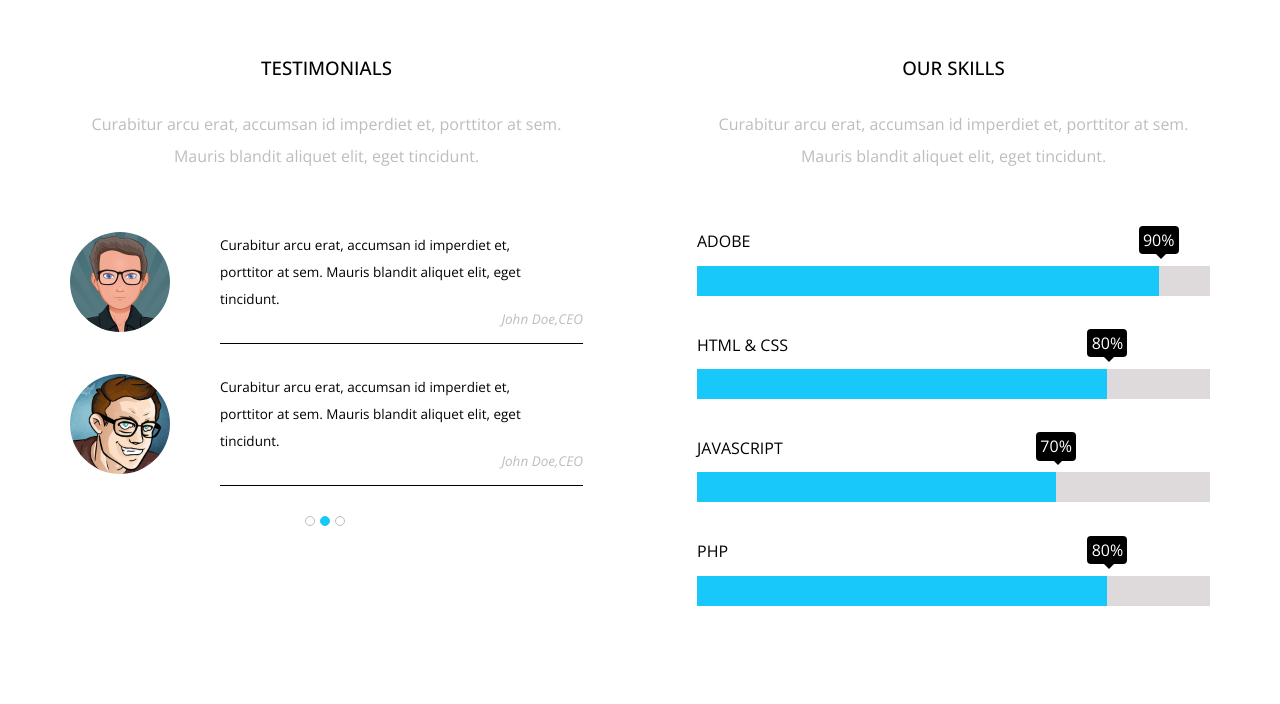
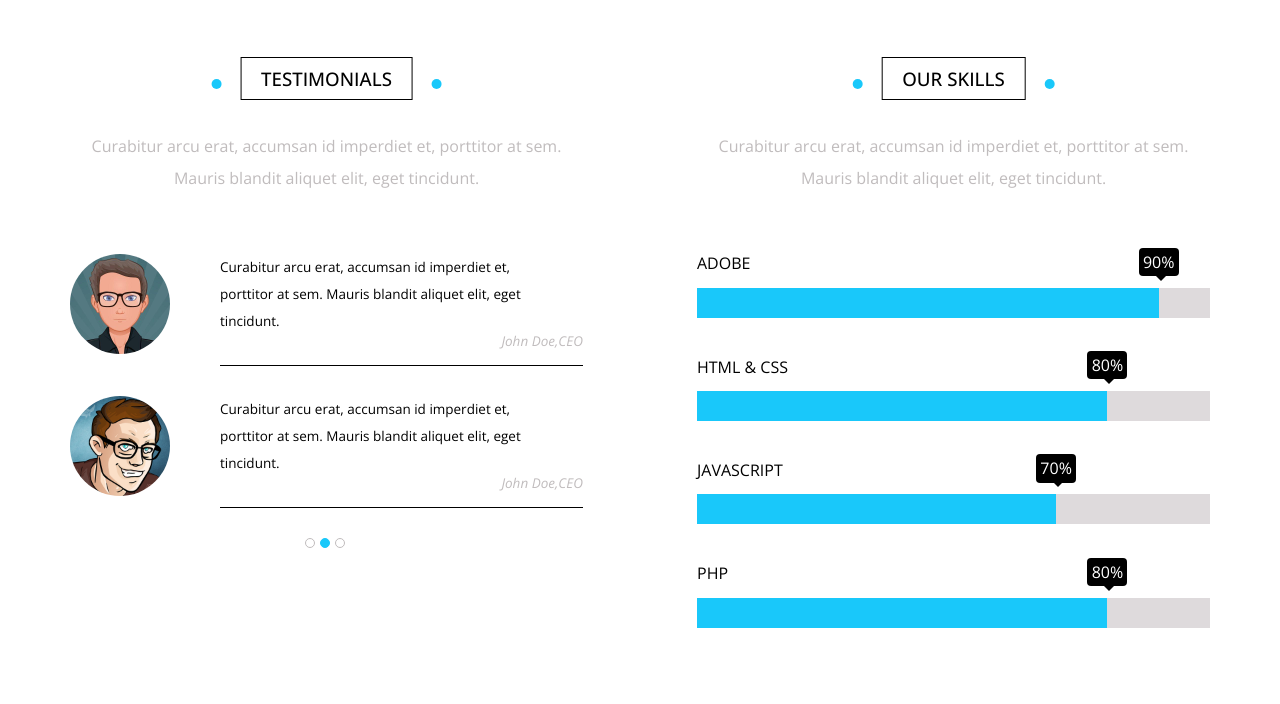
Before and after one commit to Ahmedy-devp/template-2, a plain HTML site: page index.html in a window 1280 px wide. Shown: the part 4608-5312 px from the top of the page. Drawn offline with nearby package versions, Linux system fonts and the light colour scheme.

Commit message:
Update style.css

```diff
--- a/css/style.css
+++ b/css/style.css
@@ -621,6 +621,67 @@ ul {
   border-bottom: solid 8px transparent;
   border-left: solid 8px transparent;
 }
+/* Start Special title hover */
+.about-testimonials  h3 {
+  position: relative;
+  border: 1px solid;
+  display: inline-block;
+  left: 50%;
+  transform: translateX(-50%);
+  padding: 10px 20px;
+  transition-delay: 0.6s;
+}
+.about-testimonials  h3:hover {
+  color: white;
+}
+.about-testimonials h3::before {
+  content: "";
+  position: absolute;
+  top: 50%;
+  left: -30px;
+  width: 10px;
+  height: 10px;
+  border-radius: 50%;
+  background: var(--main-color);
+  transition: all 1s;
+  transition-timing-function: cubic-bezier(0.93, 0.15, 0.01, 1.24);
+  z-index: -1;
+}
+.about-testimonials h3::after {
+  content: "";
+  position: absolute;
+  top: 50%;
+  right: -30px;
+  width: 10px;
+  height: 10px;
+  border-radius: 50%;
+  background: var(--main-color);
+  transition: all 1s;
+  transition-timing-function: cubic-bezier(0.93, 0.15, 0.01, 1.24);
+  z-index: -1;
+}
+.about-testimonials h3:hover:before {
+  content: "";
+  position: absolute;
+  width: 50%;
+  height: calc(100% - 3px);
+  left: 1px;
+  top: 1px;
+  background: var(--main-color);
+  border-radius: 0;
+}
+.about-testimonials  h3:hover:after {
+  content: "";
+  position: absolute;
+  width: 50%;
+  height: calc(100% - 3px);
+  right: 1px;
+  top: 1px;
+  background: var(--main-color);
+  border-radius: 0;
+
+}
+/* End Special title hover */
 /* About part 4 */
 .quote {
   padding-top: var(--padding-section);
```
